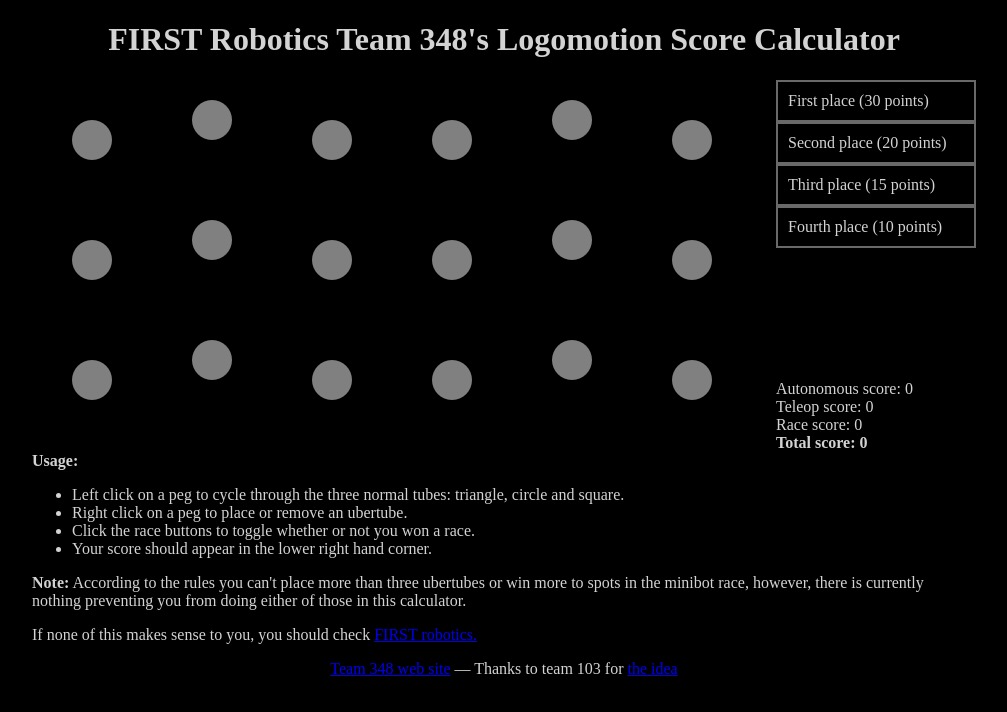
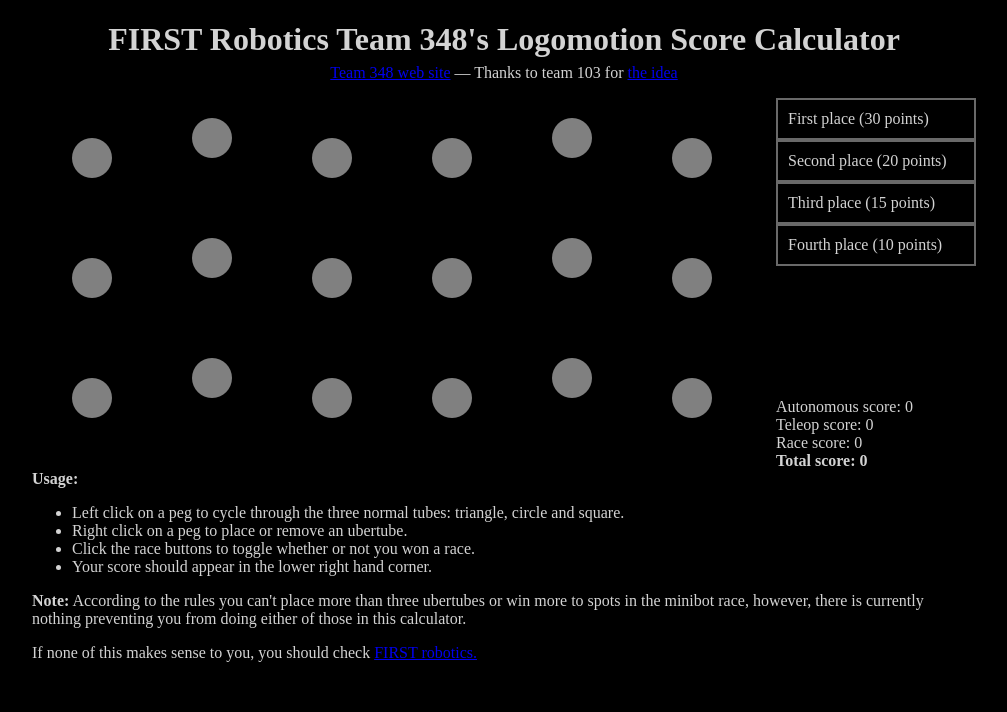
Before and after one commit to alexhenning/Logomotion-Score-Calculator, a plain HTML site: page main.html in a window 1280 px wide. Shown: the whole page, without its empty margins (136-1143 px from the left). Drawn offline with Linux system fonts and the light colour scheme.

Commit message:
Moved footer to subtitle.

```diff
--- a/main.html
+++ b/main.html
@@ -70,11 +70,18 @@
       #instructions {
          float: left;
       }
+      #subtitle {
+         margin-top: -1em;
+         margin-bottom: 1em;
+      }
     </style>
   </head>
   <body>
     <div id="wrapper">
-      <center><h1>FIRST Robotics Team 348's Logomotion Score Calculator</h1></center>
+      <center>
+	<h1>FIRST Robotics Team 348's Logomotion Score Calculator</h1>
+	<div id="subtitle"><a href="http://norwellrobotics.com/">Team 348 web site</a> &mdash; Thanks to team 103 for <a href="http://www.chiefdelphi.com/forums/showthread.php?t=88417&highlight=score+java">the idea</a></div>
+      </center>
       <div id="pegs">
         <div class="row" id="top"></div>
 	<div class="row" id="middle"></div>
@@ -98,7 +105,6 @@
 	</ul>
 	<p><b>Note:</b> According to the rules you can't place more than three ubertubes or win more to spots in the minibot race, however, there is currently nothing preventing you from doing either of those in this calculator.</p>
 	<p>If none of this makes sense to you, you should check <a href="http://www.usfirst.org/roboticsprograms/frc/default.aspx?id=966">FIRST robotics.</a></p>
-	<center><a href="http://norwellrobotics.com/">Team 348 web site</a> &mdash; Thanks to team 103 for <a href="http://www.chiefdelphi.com/forums/showthread.php?t=88417&highlight=score+java">the idea</a></center>
       </div>
     <div>
     <script language="javascript">
```
